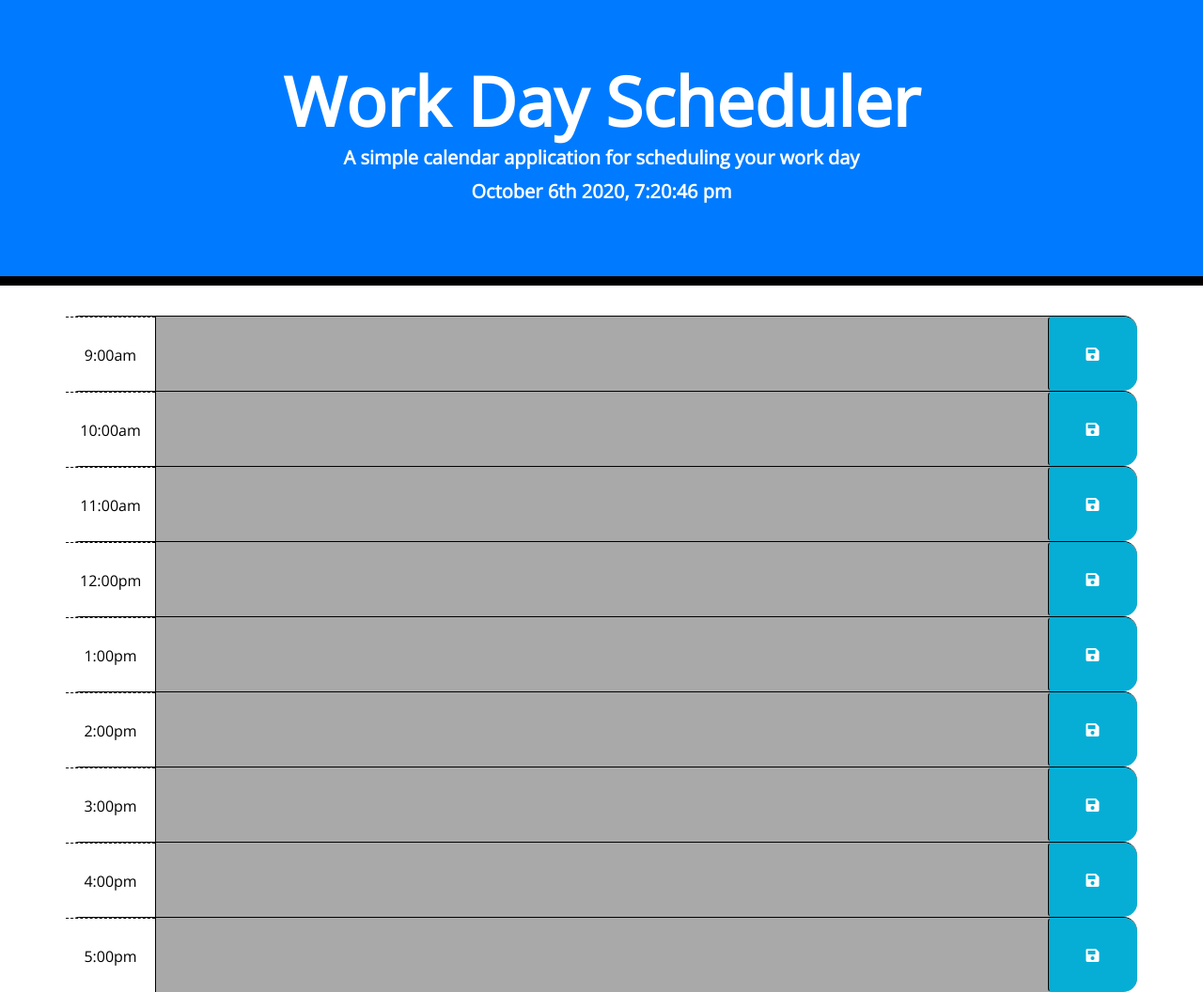
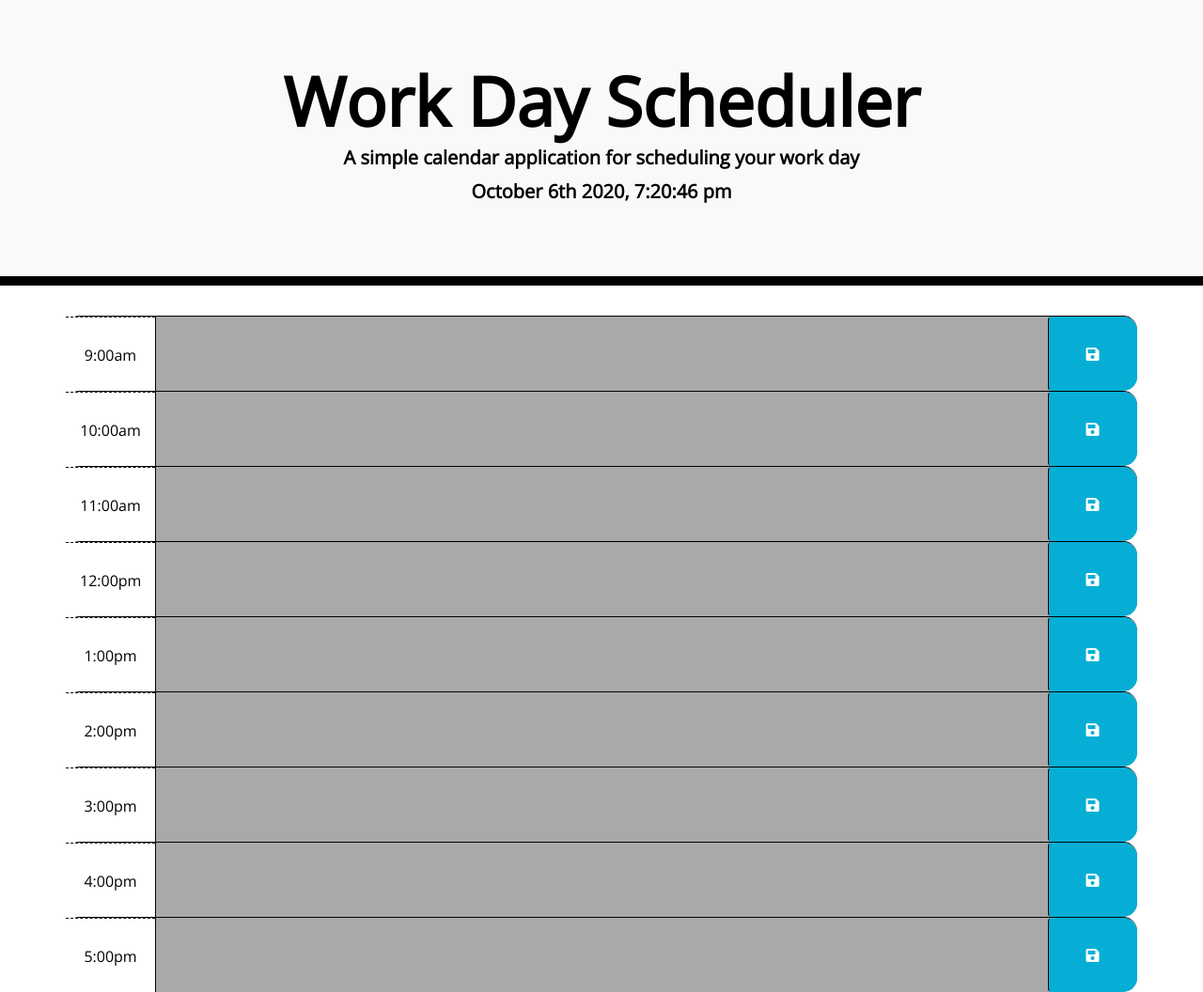
Before and after one commit to cadertea/work-calender, a plain HTML site: page index.html in a window 1280 px wide. Shown: the whole page at 94% size. Drawn offline with nearby package versions, Linux system fonts and the light colour scheme.

Commit message:
changed some bootstrap classes

```diff
--- a/index.html
+++ b/index.html
@@ -14,10 +14,10 @@
 </head>
 
 <body>
-    <header class="jumbotron bg-primary">
-        <h1 class=" font-weight-bold text-white display-3">Work Day Scheduler</h1>
-        <p class="text-white font-weight-bold lead">A simple calendar application for scheduling your work day</p>
-        <p id="currentDay" class="text-white font-weight-bold lead"></p>
+    <header class="jumbotron bg-light">
+        <h1 class=" font-weight-bold text-black display-3">Work Day Scheduler</h1>
+        <p class="text-black font-weight-bold lead">A simple calendar application for scheduling your work day</p>
+        <p id="currentDay" class="text-black font-weight-bold lead"></p>
     </header>
     <div class="container">
         <!-- Timeblocks go here -->
```
